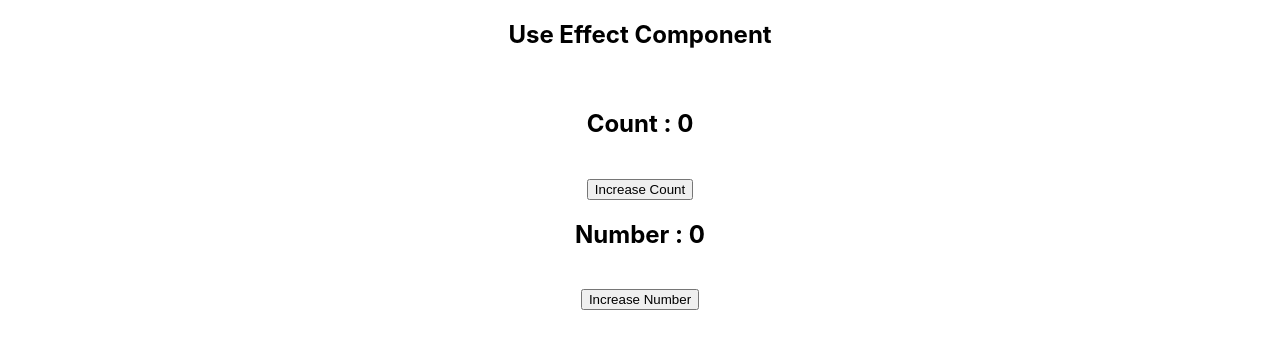
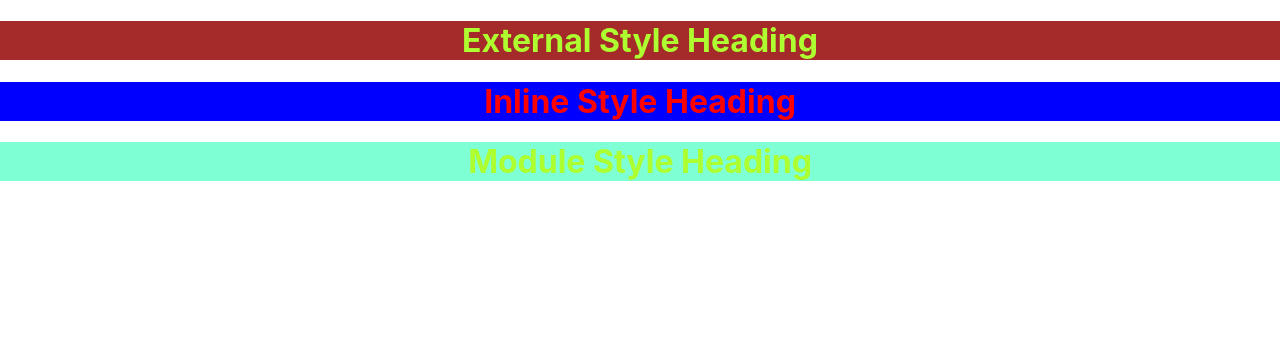
Before and after one commit to h-shaktawat/the-react-app, a React (Create React App) app: page / in a window 1280 px wide. Shown: the top 348 px of the page. Built offline with nearby package versions, Linux system fonts and the light colour scheme.

Commit message:
Style in React

```diff
--- a/src/App.js
+++ b/src/App.js
@@ -1,10 +1,23 @@
 import './App.css';
-import { UseEffectComponent } from './components/UseEffectComponent';
+import './assets/custom.css'
+import style from './assets/style.module.css'
 
 function App() {
   return (
     <div className="App">
-      <UseEffectComponent />
+
+      <h1 className='external'>
+        External Style Heading
+      </h1>
+
+      <h1 style={{ color: "red", backgroundColor: "blue" }}>
+        Inline Style Heading
+      </h1>
+
+      <h1 className={style.module}>
+        Module Style Heading
+      </h1>
+
     </div>
   );
 }
--- /dev/null
+++ b/src/assets/custom.css
@@ -0,0 +1,4 @@
+.external {
+    color: greenyellow;
+    background-color: brown
+}
--- /dev/null
+++ b/src/assets/style.module.css
@@ -0,0 +1,4 @@
+.module {
+    color: greenyellow;
+    background-color: aquamarine
+}
```
